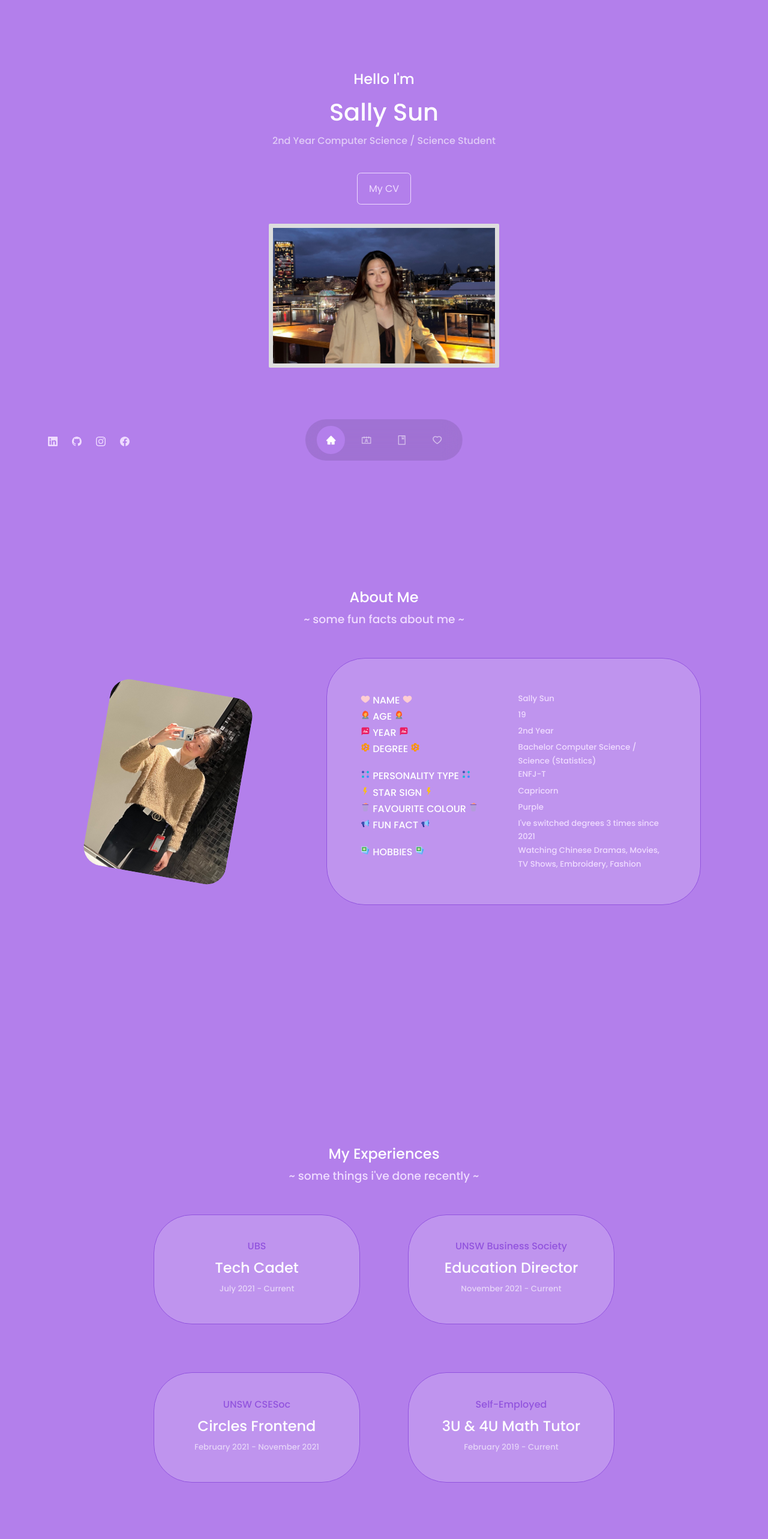
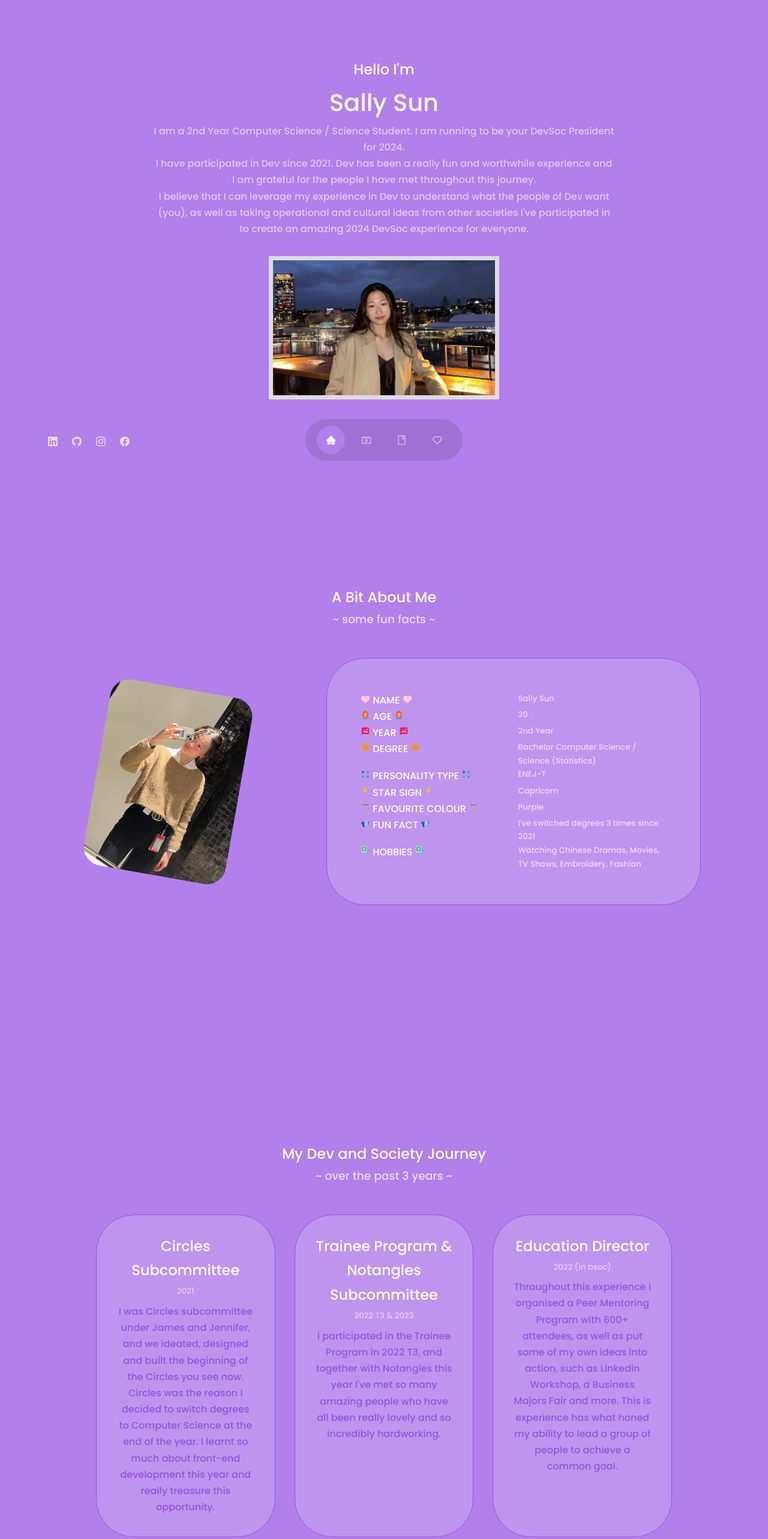
Before and after one commit to sallyysun/sallyysun.github.io, a React (Create React App) app: page / in a window 1280 px wide. Shown: the top 2566 px of the page at 60% size. Built offline with nearby package versions, Linux system fonts and the light colour scheme.

Commit message:
everything

```diff
--- a/package.json
+++ b/package.json
@@ -9,6 +9,7 @@
     "@testing-library/user-event": "^13.5.0",
     "react": "^18.2.0",
     "react-dom": "^18.2.0",
+    "react-icons": "^4.11.0",
     "react-router-dom": "^6.3.0",
     "react-scripts": "^5.0.1",
     "react-tsparticles": "^2.2.3",
--- a/src/App.js
+++ b/src/App.js
@@ -13,7 +13,7 @@ function App() {
     <>
 			<Header />
 			<Nav />
-			<About />
+            <About />
 			<Experiences />
 			<Interests />
 			<ParticleBackground />
--- a/src/components/about/about.jsx
+++ b/src/components/about/about.jsx
@@ -7,9 +7,9 @@ import {FcLikePlaceholder, FcEngineering,
 
 function About() {
 	return (
-		<section id='about'>
-			<h2>About Me</h2>
-			<h3>~ some fun facts about me ~</h3>
+    <section id="about">
+      <h2>A Bit About Me</h2>
+      <h3>~ some fun facts ~</h3>
 
       <div className="container about__container">
         <div className="about__me">
@@ -20,45 +20,65 @@ function About() {
 
         <div className="about__content">
           <div className="about__info">
-						<h4><FcLikePlaceholder /> NAME <FcLikePlaceholder /></h4>
+            <h4>
+              <FcLikePlaceholder /> NAME <FcLikePlaceholder />
+            </h4>
             <h5>Sally Sun</h5>
           </div>
           <div className="about__info">
-						<h4><FcBusinesswoman /> AGE <FcBusinesswoman /></h4>
-						<h5>19</h5>
+            <h4>
+              <FcBusinesswoman /> AGE <FcBusinesswoman />
+            </h4>
+            <h5>20</h5>
           </div>
           <div className="about__info">
-						<h4><FcMms /> YEAR <FcMms /></h4>
+            <h4>
+              <FcMms /> YEAR <FcMms />
+            </h4>
             <h5>2nd Year</h5>
           </div>
           <div className="about__info">
-						<h4><FcEngineering /> DEGREE <FcEngineering /></h4>
+            <h4>
+              <FcEngineering /> DEGREE <FcEngineering />
+            </h4>
             <h5>Bachelor Computer Science / Science (Statistics)</h5>
           </div>
           <div className="about__info">
-						<h4><FcWorkflow /> PERSONALITY TYPE <FcWorkflow /></h4>
+            <h4>
+              <FcWorkflow /> PERSONALITY TYPE <FcWorkflow />
+            </h4>
             <h5>ENFJ-T</h5>
           </div>
           <div className="about__info">
-						<h4><FcFlashOn /> STAR SIGN <FcFlashOn /></h4>
+            <h4>
+              <FcFlashOn /> STAR SIGN <FcFlashOn />
+            </h4>
             <h5>Capricorn</h5>
           </div>
           <div className="about__info">
-						<h4><FcFullTrash /> FAVOURITE COLOUR <FcFullTrash /></h4>
+            <h4>
+              <FcFullTrash /> FAVOURITE COLOUR <FcFullTrash />
+            </h4>
             <h5>Purple</h5>
           </div>
           <div className="about__info">
-						<h4><FcAdvertising /> FUN FACT <FcAdvertising /></h4>
+            <h4>
+              <FcAdvertising /> FUN FACT <FcAdvertising />
+            </h4>
             <h5>I've switched degrees 3 times since 2021</h5>
           </div>
           <div className="about__info">
-						<h4><FcStackOfPhotos /> HOBBIES <FcStackOfPhotos /></h4>
-						<h5>Watching Chinese Dramas, Movies, TV Shows, Embroidery, Fashion</h5>
+            <h4>
+              <FcStackOfPhotos /> HOBBIES <FcStackOfPhotos />
+            </h4>
+            <h5>
+              Watching Chinese Dramas, Movies, TV Shows, Embroidery, Fashion
+            </h5>
           </div>
         </div>
       </div>
     </section>
-	)
+  );
 }
 
 export default About
--- a/src/components/experiences/experiences.css
+++ b/src/components/experiences/experiences.css
@@ -1,13 +1,13 @@
 .experience__container {
 	display: grid;
-	grid-template-columns: 1fr 1fr;
-	gap: 5rem;
-	max-width: 60%;
+    grid-template-columns: 1fr 1fr 1fr;
+        gap: 2rem;
+        max-width: 100%;
 }
 
 .experience__container > div {
 	background: var(--color-bg-variant);
-	padding: 2.4rem 2.4rem;
+    padding: 2rem 2rem;
 	border-radius: 4rem;
 	border: 1px solid transparent;
 	border-color: var(--color-primary-variant);
--- a/src/components/experiences/experiences.jsx
+++ b/src/components/experiences/experiences.jsx
@@ -1,57 +1,70 @@
-import React from 'react'
-import './experiences.css'
-import BSOC1 from '../../assets/bsoc1.jpg'
-import UBS1 from '../../assets/ubs1.jpg'
-import CIRCLES2 from '../../assets/circles2.PNG'
+import React from "react";
+import "./experiences.css";
+import BSOC1 from "../../assets/bsoc1.jpg";
+import BSOC2 from "../../assets/bsoc2.jpg";
+import UBS1 from "../../assets/ubs1.jpg";
+import CIRCLES1 from "../../assets/circles1.PNG";
+import CIRCLES2 from "../../assets/circles2.PNG";
 
 function Experiences() {
   return (
-		<section id='experiences'>
-			<h2>My Experiences</h2>
-			<h3>~ some things i've done recently ~</h3>
-
+    <section id="experiences">
+      <h2>My Dev and Society Journey</h2>
+      <h3>~ over the past 3 years ~</h3>
       <div className="container experience__container">
-				<div className='experience__content'>
+        <div className="experience__content">
           <div className="content">
-						<h4>UBS</h4>
-						<h2>Tech Cadet</h2>
-						<h5>July 2021 - Current</h5>
+            <h2>Circles Subcommittee</h2>
+            <h5>2021</h5>
           </div>
+          <h4 className="text-light">
+            I was Circles subcommittee under James and Jennifer, and we ideated,
+            designed and built the beginning of the Circles you see now. Circles
+            was the reason I decided to switch degrees to Computer Science at
+            the end of the year. I learnt so much about front-end development
+            this year and really treasure this opportunity.
+          </h4>
           <div className="pictures fade">
-						<img src={UBS1} alt="ubs1" />
+            <img src={CIRCLES1} alt="circles1" />
+            <img src={CIRCLES2} alt="circles2" />
           </div>
         </div>
 
-				<div className='experience__content'>
+        <div className="experience__content">
           <div className="content">
-						<h4>UNSW Business Society</h4>
-						<h2>Education Director</h2>
-						<h5>November 2021 - Current</h5>
+            <h2>Trainee Program & Notangles Subcommittee</h2>
+            <h5>2022 T3 & 2023</h5>
           </div>
+          <h4 className="text-light">
+            I participated in the Trainee Program in 2022 T3, and together with
+            Notangles this year I've met so many amazing people who have all
+            been really lovely and so incredibly hardworking.
+          </h4>
           <div className="pictures fade">
             <img src={BSOC1} alt="bsoc1" />
           </div>
         </div>
 
-				<div className='experience__content'>
+        <div className="experience__content">
           <div className="content">
-						<h4>UNSW CSESoc</h4>
-						<h2>Circles Frontend</h2>
-						<h5>February 2021 - November 2021</h5>
+            <h2>Education Director</h2>
+            <h5>2022 (in bsoc)</h5>
+            <h4 className="text-light">
+              Throughout this experience I organised a Peer Mentoring Program
+              with 600+ attendees, as well as put some of my own ideas into
+              action, such as Linkedin Workshop, a Business Majors Fair and
+              more. This is experience has what honed my ability to lead a group
+              of people to achieve a common goal.
+            </h4>
           </div>
           <div className="pictures fade">
-						<img src={CIRCLES2} alt="circles2" />
+            <img src={BSOC1} alt="bsoc1" />
+            <img src={BSOC2} alt="bsoc2" />
           </div>
-				</div>
-
-				<div className='experience__content'>
-					<h4>Self-Employed</h4>
-					<h2>3U & 4U Math Tutor</h2>
-					<h5>February 2019 - Current</h5>
         </div>
       </div>
     </section>
-	)
+  );
 }
 
-export default Experiences
+export default Experiences;
--- a/src/components/header/header.css
+++ b/src/components/header/header.css
@@ -1,6 +1,6 @@
 header {
 	height: 100vh;
-	padding-top: 7rem;
+    padding-top: 6rem;
 	overflow: hidden;
 }
 
@@ -8,6 +8,7 @@ header {
 	text-align: center;
 	height: 100%;
 	position: relative;
+    max-width: 60%;
 }
 
 /* ==================== CTA ===================== */
--- a/src/components/header/header.jsx
+++ b/src/components/header/header.jsx
@@ -10,13 +10,25 @@ function Header() {
       <div className="container header__container">
         <h2>Hello I'm</h2>
         <h1>Sally Sun</h1>
-				<h4 className='text-light'>2nd Year Computer Science / Science Student</h4>
-				<CTA />
+        <h4 className="text-light">
+          I am a 2nd Year Computer Science / Science Student. I am running to be
+          your DevSoc President for 2024.
+        </h4>
+        <h4 className="text-light">
+          I have participated in Dev since 2021. Dev has been a really fun and
+          worthwhile experience and I am grateful for the people I have met
+          throughout this journey.
+        </h4>
+        <h4 className="text-light">
+          I believe that I can leverage my experience in Dev to understand what
+          the people of Dev want (you), as well as taking operational and
+          cultural ideas from other societies I've participated in to create an
+          amazing 2024 DevSoc experience for everyone.
+        </h4>
         <HeaderSocials />
         <div className="me">
           <img src={DP} alt="dp" />
         </div>
-
       </div>
     </header>
   );
--- a/src/components/interests/interests.jsx
+++ b/src/components/interests/interests.jsx
@@ -5,52 +5,88 @@ import {FcStart} from 'react-icons/fc'
 
 function Interests() {
 	return (
-		<section id='interests'>
-			<h2>Sally's Chinese Drama List</h2>
-			<h3>~what i do in my spare time~</h3>
+    <section id="interests">
+      <h2>My Vision</h2>
+      <h3>~ 2024 outlook ~</h3>
       <div className="container interests__container">
-					<div className="interests__list">
-						<a href="https://www.youtube.com/watch?v=M-ESqiwjFFU" target="_blank"><FcStart /></a>
-						<h4>Love Between Fairy and Devil 苍兰诀 (2022)</h4>
+        <div className="content">
+          <h2>Focus</h2>
         </div>
-					<div className="interests__list">
-						<a href="https://www.youtube.com/watch?v=Z_CV10sZwgA" target="_blank"><FcStart /></a>
-						<h4>Love Like the Galaxy 星汉灿烂 (2022)</h4>
+        <div className="content">
+          <h3>Creative Freedom</h3>
+          <h5 className="text-light">
+            I believe that the core value that motivated people to join DevSoc
+            is CREATION, whether it be projects, new features, a new event, a
+            podcast or a video idea. And through our creations, we can learn so
+            much more.
+          </h5>{" "}
+          <h5 className="text-light">
+            As President, I would conduct planning days with VPs and Directors
+            to understand their vision for the year and provide my support to
+            help them achieve this vision. Beyond this, I would like to
+            implement a 'Bring your Event to Life' initiative which will allow
+            any DevSoc committeee member to run any possible event with DevSoc
+            marketing and operational resources.
+          </h5>
         </div>
-					<div className="interests__list">
-						<a href="https://www.youtube.com/watch?v=_Lg6BJ1gBDo" target="_blank"><FcStart /></a>
-						<h4>Joy of Life 庆余年 (2019)</h4>
+        <div className="content">
+          <h3>Environment</h3>
+          <h5 className="text-light">
+            With DevSoc becoming its own society, I believe that a key aspect of
+            solidfying our identity is to create an inclusive, welcoming and
+            exciting environment for all development enthusiasts. I hope that
+            all current, new and alumini members of committee can have something
+            to enjoy about Devsoc. This could be larger scale events such as
+            Alumni Cocktails or smaller intimiate hangouts with all mambers of
+            committee. I hope to help faciliate everything.
+          </h5>
         </div>
-					<div className="interests__list">
-						<a href="https://www.youtube.com/watch?v=BBrxzppvreI&list=PLn7ueQx7cc2wkC03NjiaNpIJUBP2M4cmT" target="_blank"><FcStart /></a>
-						<h4>The Legend of Minglan 知否知否应是绿肥红瘦 (2018)</h4>
+        <div className="content">
+          <h3>Marketing</h3>
+          <h5 className="text-light">
+            Finally, I hope to develop DevSoc's presence in the UNSW space.
+            Despite the popularity of our Course Projects within the CSE
+            community, many people in the wider UNSW do not know about our
+            amazing projects.
+          </h5>
         </div>
-					<div className="interests__list">
-						<a href="https://www.youtube.com/watch?v=x-gVdZAVNUA&list=PLtt_YYUGi1gXRt2XVJZrHDBkZECcfmuAJ" target="_blank"><FcStart /></a>
-						<h4>Nirvana in Fire 琅琊榜 (2015)</h4>
       </div>
-					<div className="interests__list">
-						<a href="https://www.youtube.com/watch?v=yOcE_nULa4c&list=PLn7ueQx7cc2wk3e7eEiP5P9Xr4iyjFA1P" target="_blank"><FcStart /></a>
-						<h4>Go Go Squid! 亲爱的，热爱的 (2019)</h4>
+      <div className="container interests__container">
+        <div className="content">
+          <h2>Initiatives</h2>
         </div>
-					<div className="interests__list">
-						<a href="https://www.youtube.com/watch?v=kHUDonhF7_I&list=PLn9KJk8qrI_QM4DlRJjwLNMo1sdjqHQjr" target="_blank"><FcStart /></a>
-						<h4>Put Your Head on My Shoulder 致我们暖暖的小时光 (2019)</h4>
+        <h3>Bring your Event to Life</h3>
+        <h5 className="text-light">
+          I participated in the Trainee Program in 2022 T3, and together with
+          Notangles this year I've met so many amazing people who have all been
+          really lovely and so incredibly hardworking.
+        </h5>
+        <h3>Culture</h3>
+        <h5 className="text-light">
+          I participated in the Trainee Program in 2022 T3, and together with
+          Notangles this year I've met so many amazing people who have all been
+          really lovely and so incredibly hardworking.
+        </h5>
+        <h3>Content</h3>
+        <h5 className="text-light">
+          I participated in the Trainee Program in 2022 T3, and together with
+          Notangles this year I've met so many amazing people who have all been
+          really lovely and so incredibly hardworking.
+        </h5>
       </div>
-					<div className="interests__list">
-						<a href="https://www.youtube.com/watch?v=SjCcXmqO8GE&list=PLcHRE_huWMAz3VjIySjhUnC8i7JGH3hUi" target="_blank"><FcStart /></a>
-						<h4>Love Me if You Dare 他来了，请闭眼 (2016)</h4>
+      <div className="container interests__container">
+        <div className="content">
+          <h2>Continue what we do well</h2>
         </div>
-					<div className="interests__list">
-						<a href="https://www.youtube.com/watch?v=yq151jt8izY&list=PLicjWr7QGEGvqJyfJUAJq2P1OgiTkLTea" target="_blank"><FcStart /></a>
-						<h4>Love 020 微微一笑很倾城 (2016)</h4>
+        <h3>UX/UI</h3>
+        <h5 className="text-light">
+          I participated in the Trainee Program in 2022 T3, and together with
+          Notangles this year I've met so many amazing people who have all been
+          really lovely and so incredibly hardworking.
+        </h5>
       </div>
-				<Dramas />
-			</div>
-
-
     </section>
-	)
+  );
 }
 
 export default Interests;
```
Also changed, not shown: src/components/interests/interests.css (+8 -2 lines), src/components/nav/nav.jsx (+25 -9 lines), 2 other files (tests, documents, lock files or other folders). Lines whose indentation alone changed are shown as unchanged.
